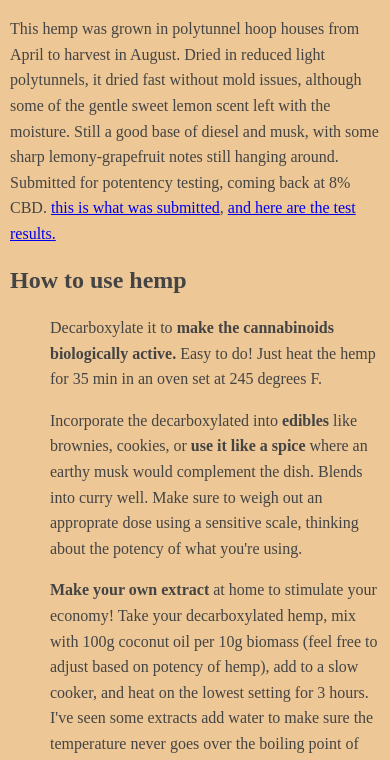
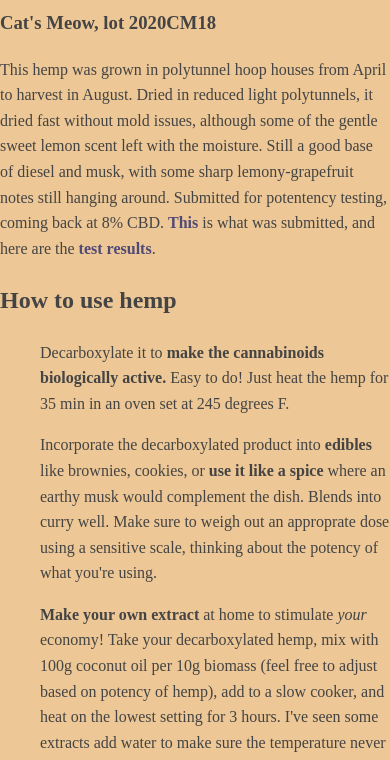
Before and after one commit to dnedveck/anthonyfarm.com, a plain HTML site: page index.html in a window 390 px wide. Shown: the part 155-915 px from the top of the page. Drawn offline with Linux system fonts and the light colour scheme.

Commit message:
mobile friendly

```diff
--- a/index.html
+++ b/index.html
@@ -2,69 +2,74 @@
 <html>
 <head>
   <title>Anthony Farm</title>
-
+  <meta charset="utf8" />
+  <meta name="description" content="Anthony Farm horticultural products." />
+  <meta name="viewport" content="width=device-width, initial-scale=1.0" />
+  <!-- needs favicon -->
 
   <style type="text/css">
     body{
-		  margin-left: auto;
-		  margin-right: auto;
+      margin: 2em auto;
       text-align: left;
-		  auto;
-		  max-width:600px;
-		  line-height:1.6;
-		  font-size:16px;
-		  color:#444;
-		  background-color: #EDC795;
-		  padding:0
-		  10px}
-		  h1,h2,h3{line-height:1.2}
-
-	img {
-		max-width: 100%;
-		height: auto;
-		padding: 5px;
+      max-width: 600px;
+      line-height: 1.6;
+      font-size: 16px;
+      color: #444;
+      background-color: #edc795;
+    }
+    a {
+      color: #504a76;
+      font-weight: bold;
+    }
+    a:link {
+      text-decoration: none;
+    }
+    a:visited {
+      text-decoration: none;
+    }
+    a:hover {
+      text-decoration: underline;
+    }
+    a:active {
+      text-decoration: underline;
     }
   </style>
 </head>
 
 
 <body>
-
   <h1>Anthony Farm</h1>
-
   <h2>Hemp</h2>
-
   <h3>Cat's Meow, lot 2020CM18</h3>
-
-			<p>
-			This hemp was grown in polytunnel hoop houses from April to harvest in August. Dried in reduced light polytunnels, it dried fast without mold issues, although some of the gentle sweet lemon scent left with the moisture. Still a good base of diesel and musk, with some sharp lemony-grapefruit notes still hanging around. Submitted for potentency testing, coming back at 8% CBD. <a href=assets/2020-09-02_2020CM18_sample-submission-picture.jpg> this is what was submitted</a>, <a href=assets/2020-09-02_2020CM18_dried-trimmed-flower_COA-RockRiver.png>and here are the test results.</a>
-			</p>
-
+  <p>This hemp was grown in polytunnel hoop houses from April to harvest in August.
+    Dried in reduced light polytunnels, it dried fast without mold issues,
+    although some of the gentle sweet lemon scent left with the moisture.
+    Still a good base of diesel and musk, with some sharp lemony-grapefruit notes still
+    hanging around. Submitted for potentency testing, coming back at 8% CBD.
+    <a href=assets/2020-09-02_2020CM18_sample-submission-picture.jpg>This</a>
+    is what was submitted, and here are the
+    <a href=assets/2020-09-02_2020CM18_dried-trimmed-flower_COA-RockRiver.png>test results</a>.
   <h2>How to use hemp</h2>
-
-		<ul>
-		Decarboxylate it to <b>make the cannabinoids biologically active.</b> Easy to do! Just heat the hemp for 35 min in an oven set at 245 degrees F.
+  <ul>Decarboxylate it to <strong>make the cannabinoids biologically active.</strong>
+    Easy to do! Just heat the hemp for 35 min in an oven set at 245 degrees F.
   </ul>
-		<ul>
-		Incorporate the decarboxylated into <b>edibles</b> like brownies, cookies, or <b>use it like a spice</b> where an earthy musk would complement the dish. Blends into curry well. Make sure to weigh out an approprate dose using a sensitive scale, thinking about the potency of what you're using.
+  <ul>Incorporate the decarboxylated product into <strong>edibles</strong>
+    like brownies, cookies, or <strong>use it like a spice</strong> where an earthy musk would
+    complement the dish. Blends into curry well. Make sure to weigh out an approprate
+    dose using a sensitive scale, thinking about the potency of what you're using.
   </ul>
-		<ul>
-		<b>Make your own extract</b> at home to stimulate <emph>your</emph> economy! Take your decarboxylated hemp, mix with 100g coconut oil per 10g biomass (feel free to adjust based on potency of hemp), add to a slow cooker, and heat on the lowest setting for 3 hours. I've seen some extracts add water to make sure the temperature never goes over the boiling point of water. After 3 hours strain the plant material out, and let the oil cool. If you added water, you can cool in the fridge, and when the oil is solid you can remove it and pat dry. Great for adding to food, or topical applications. Nice.
+  <ul><strong>Make your own extract</strong> at home to stimulate <em>your</em> economy!
+    Take your decarboxylated hemp, mix with 100g coconut oil per 10g biomass
+    (feel free to adjust based on potency of hemp), add to a slow cooker, and heat on the
+    lowest setting for 3 hours. I've seen some extracts add water to make sure the
+    temperature never goes over the boiling point of water. After 3 hours strain
+    the plant material out, and let the oil cool. If you added water, you can cool in the
+    fridge, and when the oil is solid you can remove it and pat dry. Great for adding to
+    food, or topical applications. Nice.
   </ul>
 
   <h2>Contact</h2>
-
   Questions? Comments? Concerns? Feelings? Send an email to "hello" at this domain.
 
-
-<!-- nothing like a little brute force -->
-<br>
-<br>
-<br>
-<br>
-<br>
-<br>
 </body>
 </html>
-
-<!-- PS: thanks http://bettermotherfuckingwebsite.com/ -->
```
Lines whose indentation alone changed are shown as unchanged.
